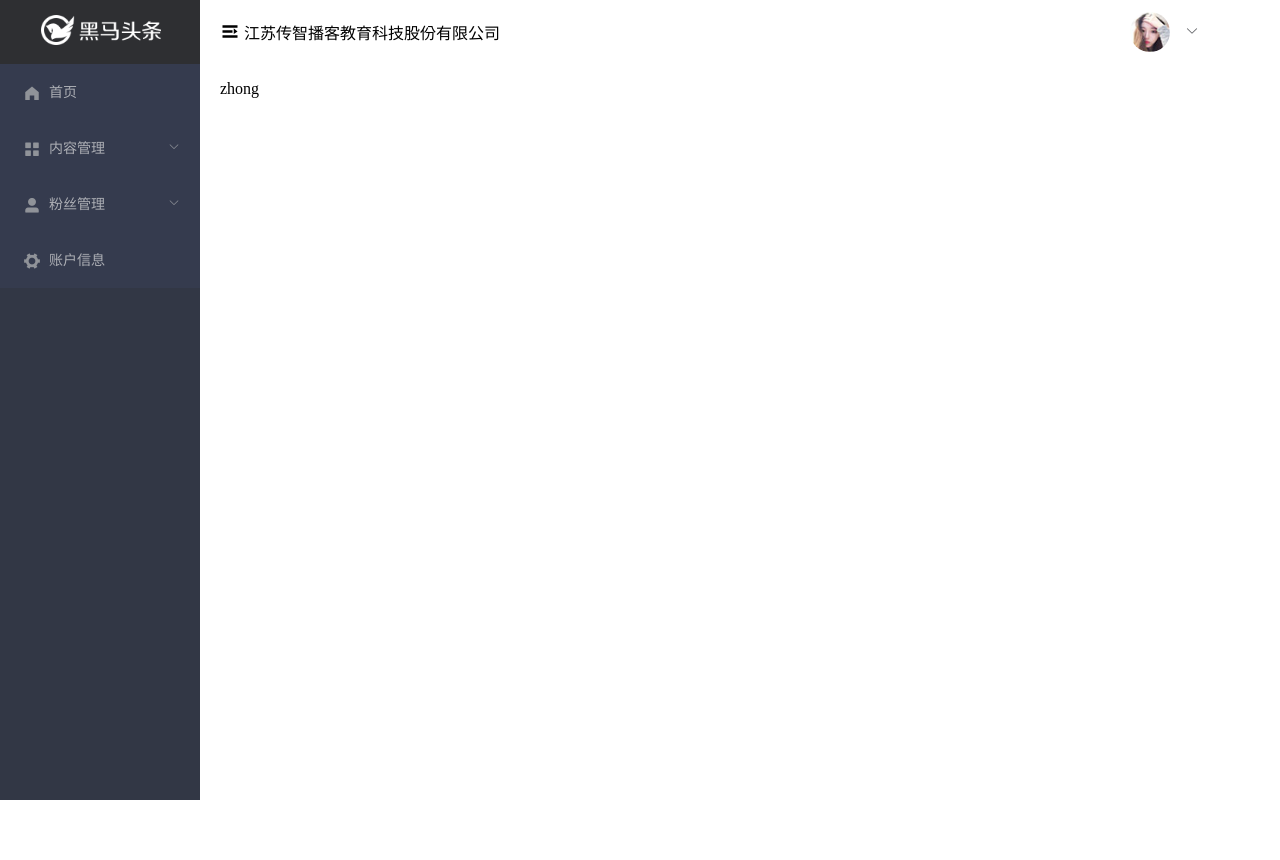
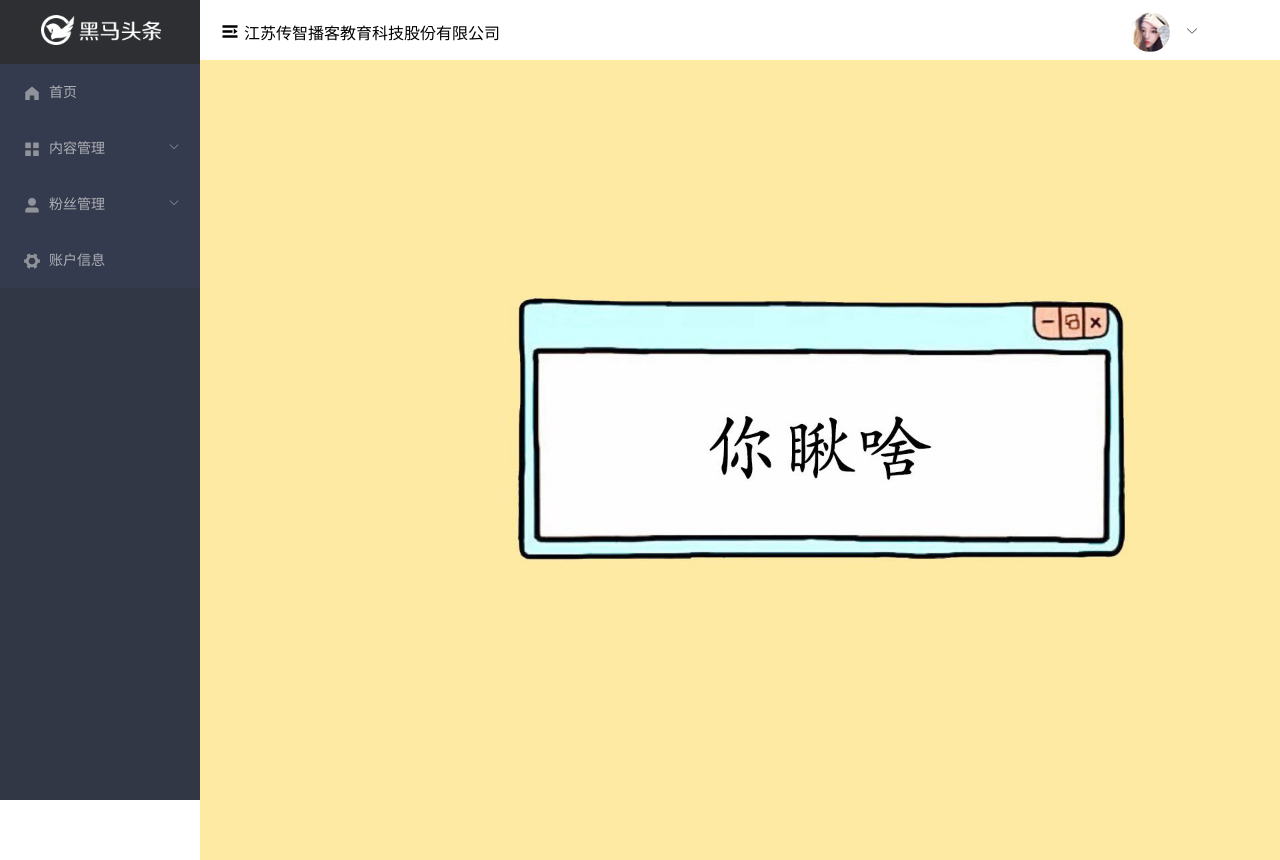
Before and after one commit to Zjj756661181/toutiao-81, a Vue app: page /#/home in a window 1280 px wide. Before the commit the page ends 800 px from the top, so only its background shows below. Built offline with nearby package versions, Linux system fonts and the light colour scheme.

Commit message:
默认导航 二级路由

```diff
--- a/src/components/home/layout-aside.vue
+++ b/src/components/home/layout-aside.vue
@@ -5,7 +5,7 @@
     </div>
     <el-menu background-color="#353b4e" text-color="#adafb5" active-text-color="#ffd04b" router>
       <!-- :router="true" 和 router 功能一样 -->
-      <el-menu-item>
+      <el-menu-item  index="/home">
         <i class="el-icon-s-home"></i>
         <span>首页</span>
       </el-menu-item>
@@ -17,10 +17,10 @@
           <i class="el-icon-menu"></i>
           <span>内容管理</span>
         </template>
-        <el-menu-item>发表文章</el-menu-item>
-        <el-menu-item>内容列表</el-menu-item>
-        <el-menu-item>素材管理</el-menu-item>
-        <el-menu-item>评论列表</el-menu-item>
+        <el-menu-item index="/home/publish">发表文章</el-menu-item>
+        <el-menu-item index="/home/articles">内容列表</el-menu-item>
+        <el-menu-item index="/home/material">素材管理</el-menu-item>
+        <el-menu-item index="/home/comment">评论列表</el-menu-item>
       </el-submenu>
       <!-- 折叠菜单 2 -->
       <el-submenu index="fans">
@@ -29,12 +29,12 @@
           <i class="el-icon-user-solid"></i>
           <span>粉丝管理</span>
         </template>
-        <el-menu-item>图文数据</el-menu-item>
-        <el-menu-item>粉丝概况</el-menu-item>
-        <el-menu-item>粉丝画像</el-menu-item>
-        <el-menu-item>粉丝列表</el-menu-item>
+        <el-menu-item index="/home/fansdata">图文数据</el-menu-item>
+        <el-menu-item index="/home/fansinfo">粉丝概况</el-menu-item>
+        <el-menu-item index="/home/fansimg">粉丝画像</el-menu-item>
+        <el-menu-item index="/home/fanslist">粉丝列表</el-menu-item>
       </el-submenu>
-      <el-menu-item>
+      <el-menu-item  index='/home/account'>
         <i class="el-icon-s-tools"></i>
         <span>账户信息</span>
       </el-menu-item>
--- a/src/components/home/layout-header.vue
+++ b/src/components/home/layout-header.vue
@@ -51,7 +51,7 @@ export default {
     commandAction (command) {
       if (command === 'account') {
         // 跳转账户信息
-
+        this.$router.push('/home/account')
       } else if (command === 'git') {
         // 跳转git
         window.location.href = 'https://github.com/Zjj756661181/toutiao-81'
--- a/src/views/home/index.vue
+++ b/src/views/home/index.vue
@@ -13,7 +13,9 @@
         <layout-header></layout-header>
       </el-header>
       <!-- 中间区域 -->
-      <el-main>zhong</el-main>
+      <el-main style='padding:0;'>
+        <router-view></router-view>
+      </el-main>
     </el-container>
   </el-container>
 </template>
--- /dev/null
+++ b/src/views/home/main.vue
@@ -0,0 +1,20 @@
+<template >
+  <div class="home" >
+  </div>
+</template>
+
+<script>
+export default {
+
+}
+</script>
+
+<style lang='less' scoped>
+ .home {
+     background-image: url("../../assets/img/home.jpg" );
+     background-size: cover;
+     width: 100%;
+     height: 100vh;
+
+ }
+</style>
```
Also changed, not shown: src/router.js (+8 -1 lines).
